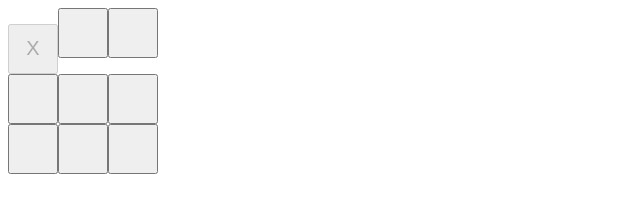
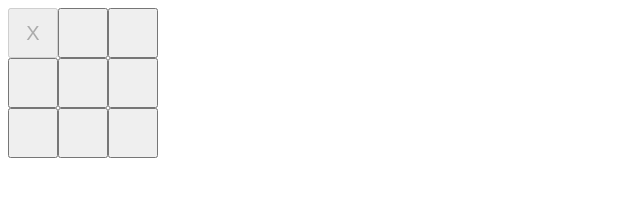
Before and after one commit to ksullivan2/web-learning, a plain HTML site: page tictactoe.html in a window 1280 px wide. Both pictures are taken after a click on the button 33 px from the left and 33 px from the top of the page. Shown: the whole page, without its empty margins (0-640 px from the left). Drawn offline with Linux system fonts and the light colour scheme.

Commit message:
redoing wtih MVC

```diff
--- a/tictactoe.html
+++ b/tictactoe.html
@@ -2,67 +2,170 @@
 <style type = "text/css">
 	button{
 		font-size: 20px;
+		vertical-align: text-top;
 	}
 
 </style>
 
 
 <body><script type="text/javascript">
+//"use strict";
 
-var xTurn = true
+//model
+function Game(){
+	this.xTurn = true;
+	this.board = new BoardModel(this);
+	this.winner = null
+}
 
-function Square(){
-	square = document.createElement("BUTTON");
-	square.setAttribute("type", "button");
-	square.addEventListener("click", buttonClickHandler, false);
+Game.prototype.checkForWin = function(){
+	if (this.board.checkRows() || this.board.checkCols()){
+		console.log("WIN")
+	}
+}
 
-	//these don't work in the CSS... look into that
+function BoardModel(){
+	this.grid = []
+	//simutaneously create data structure and html elements
+	for (row = 0; row < 3; row ++){
+		this.grid[row] = [];
+		for (col = 0; col < 3; col ++){
+
+			//add squares to grid and div, with references to html elements
+			var id = row + "," + col;
+			this.grid[row][col] = {value: "_", "square": document.getElementById(id)};
+
+		}
+	}
+
+}
+
+//controller
+Game.prototype.buttonClickHandler = function(event){
+	//check whose turn it was
+	if (this.game.xTurn){
+		var playerToken = "X"
+	}
+	else {
+		var playerToken = "O"
+	}
+
+	//update view
+	var makeAMark = document.createTextNode(playerToken)
+	event.target.appendChild(makeAMark)
+	event.target.disabled = "true";
+
+	//update controller
+	console.log(event.target.id)
+
+	//swap whose turn it is
+	this.game.xTurn = !this.game.xTurn
+
+	//finish this check later
+	//this.game.checkForWin();
+}
+
+
+
+//view
+function Square(game){
+
+
+	var square = document.createElement("BUTTON");
+	square.addEventListener("click", game.buttonClickHandler, false);
+
+	//store reference to game object so it can pass events
+	square.game = game
+
+	//these don't work as expected in the CSS... look into that
 	square.style.height = "50px";
 	square.style.width = "50px";
+
 	return square
 }
 
-function buttonClickHandler(event){
-	if (xTurn){
-		playerToken = document.createTextNode("X")
-	}
-	else {
-		playerToken = document.createTextNode("O")
-	}
 
-	event.target.appendChild(playerToken)
-	event.target.setAttribute("disabled", "true")
-	xTurn = !xTurn
-
-}
-
-function Grid(){
-	grid = []
-
-	//simutaneously create data structure and html elements
+function drawBoard(game){
 	for (row = 0; row < 3; row ++){
-
-		grid[row] = [];
+		//create a Div for that row
 		var tempDiv = document.createElement("DIV");
-		document.body.appendChild(tempDiv)
+		document.body.appendChild(tempDiv);
 
 		for (col = 0; col < 3; col ++){
-			//create and set attributes of a square
-			tempSquare = new Square()
-			var id = row + "," + col
-		 	tempSquare.setAttribute("id", id)
-
-
-			//add squares to grid and div
-			grid[row][col] = tempSquare
-			tempDiv.appendChild(tempSquare);
+			//create and label squares
+			tempSquare = new Square(game);
+			var id = row + "," + col;
+		 	tempSquare.id = id;
+		 	tempDiv.appendChild(tempSquare);
 		}
 	}
-	return grid
 }
 
 
-grid = new Grid()
+
+
+//helper functions for model
+
+function allInArrayEqual(array){
+	if (array.length < 3){
+		return false;
+	}
+
+	for (i = 0; i < array.length; i ++){
+		if (!array[i] || array[i] != array[0]){
+			return false;
+		}
+	}
+	return true;
+}
+
+/*Board.prototype.checkRows = function(){
+	rows:
+	for (row = 0; row < 3; row ++){
+		var testArray = []
+		cols:
+		for (col = 0; col < 3; row ++){
+			if (this.grid[row][col].firstChild != null){
+				console.log(this.grid[row][col].firstChild.nodeValue)
+				testArray.push(this.grid[row][col].firstChild.nodeValue)
+			}
+			else {
+				break cols;
+			}
+		}
+		console.log(testArray)
+		if (allInArrayEqual(testArray)){
+			this.game.winner = testArray[0]
+			return true
+		}
+	}
+	return false;
+}
+
+
+Board.prototype.checkCols = function(){
+	cols:
+	for (col = 0; col < 3; col ++){
+		rows:
+		for (row = 0; row < 3; row ++){
+			if (!this.grid[row][col].firstChild){
+				break rows;
+
+			if (this.grid[row][col].firstChild.content != this.grid[0][col].firstChild.content) {
+				break rows;
+				}
+			}
+		return true;
+		}
+	}
+	return false;
+}
+*/
+
+//runner function
+game = new Game()
+drawBoard(game)
+
 
 
 
```
